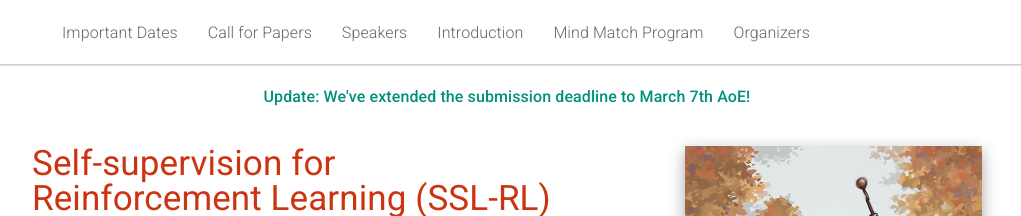
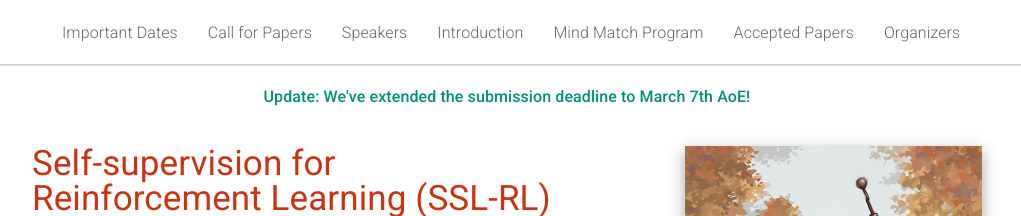
Before and after one commit to sslrlworkshop/sslrlworkshop.github.io, a Jekyll site: the page built from _pages/home.md, in a window 1280 px wide. Shown: the top 216 px of the page, without its empty margins (133-1154 px from the left). Built offline with Jekyll 4.4.1, drawn with Linux system fonts in a browser that asks for light colours.

Commit message:
Update header.html

```diff
--- a/_includes/header.html
+++ b/_includes/header.html
@@ -20,6 +20,7 @@
         <!--li><a href="#accepted">Accepted Papers</a></li-->
         <li><a href="#intro">Introduction</a></li>
         <li><a href="#mindmatch">Mind Match Program</a></li>
+        <li><a href="#accepted">Accepted Papers</a></li>
         <li><a href="#organizers">Organizers</a></li>
         <!-- <li><a href="#sponsors">Sponsors</a></li> -->
       </ul>
```
